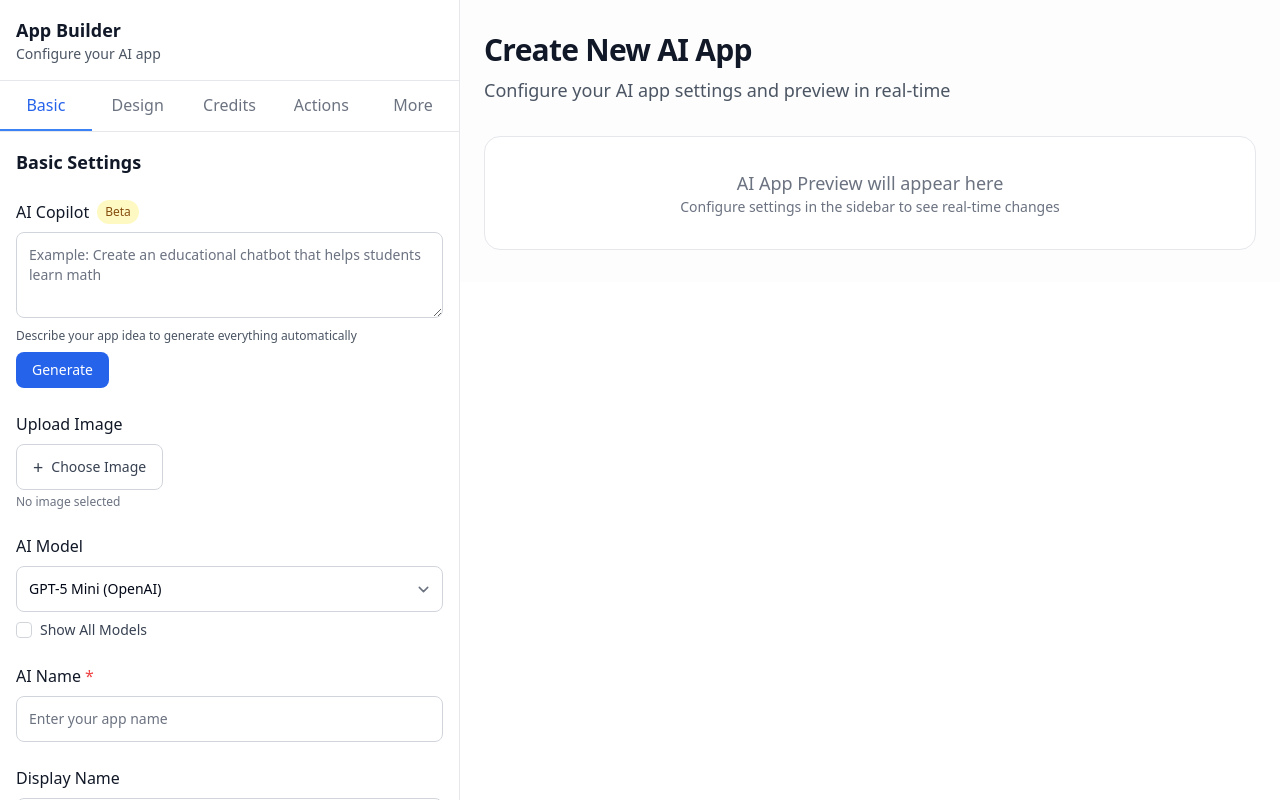
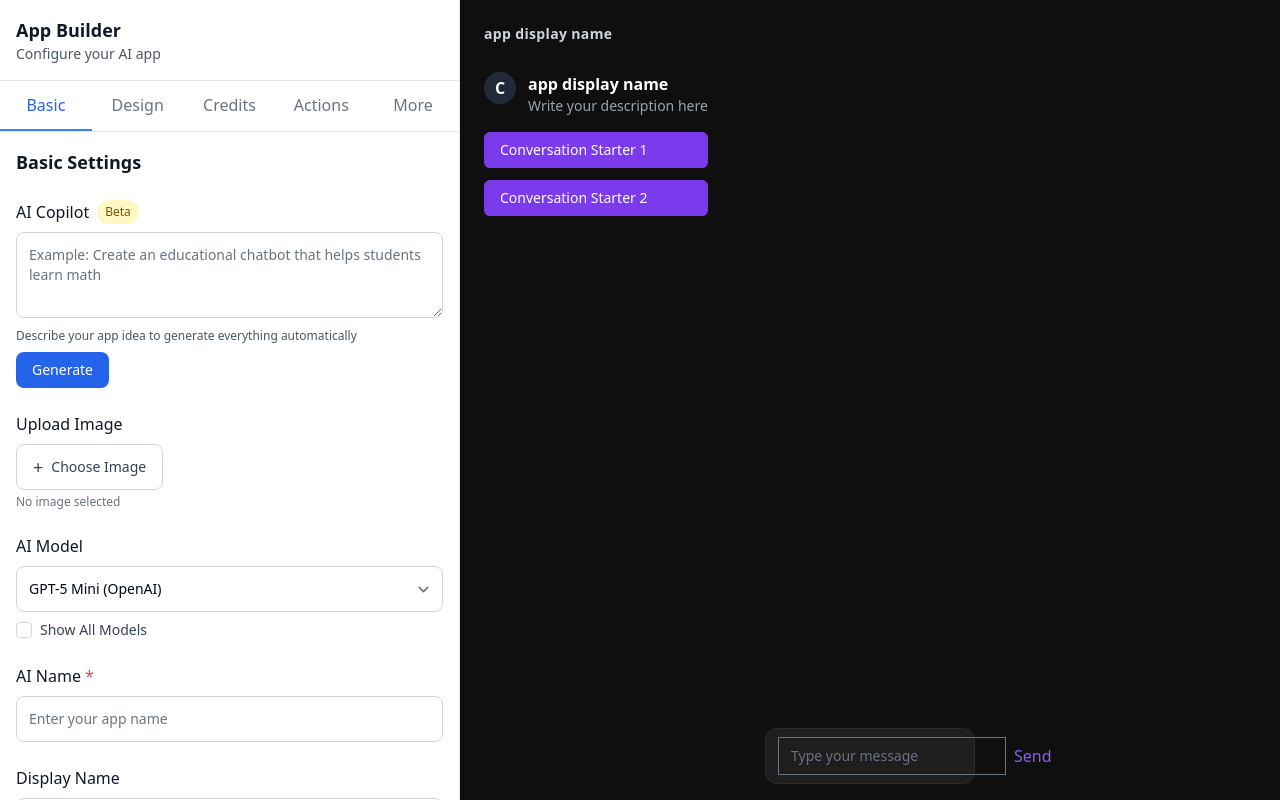
Before and after one commit to mission-driven/curious-ai-builder-frontend, a Next.js app: page /editor in a window 1280 px wide. Built offline with nearby package versions, Linux system fonts and the light colour scheme.

Commit message:
add : start editor

```diff
--- /dev/null
+++ b/components/AppView/AppHeader.tsx
@@ -0,0 +1,11 @@
+interface AppHeaderProps {
+    title: string;
+}
+
+export default function AppHeader({ title }: AppHeaderProps) {
+    return (
+        <div className="px-6 pt-6 pb-3">
+            <h2 className="text-sm font-semibold text-gray-300 tracking-wide">{title}</h2>
+        </div>
+    )
+}
--- /dev/null
+++ b/components/AppView/AppInfoCard.tsx
@@ -0,0 +1,16 @@
+interface AppInfoCardProps {
+    name: string;
+    description: string;
+}
+
+export default function AppInfoCard({ name, description }: AppInfoCardProps) {
+    return (
+        <div className="flex items-start gap-3">
+            <div className="h-8 w-8 rounded-full bg-gray-800 flex items-center justify-center text-white font-bold">C</div>
+            <div>
+                <div className="text-white font-semibold">{name}</div>
+                <div className="text-gray-400 text-sm">{description}</div>
+            </div>
+        </div>
+    )
+}
--- /dev/null
+++ b/components/AppView/ChatInput.tsx
@@ -0,0 +1,13 @@
+export default function ChatInput() {
+    return (
+        <div className="fixed bottom-4 left-1/2 -translate-x-1/2 w-full max-w-[210px]">
+            <div className="flex items-center gap-2 bg-[#1E1E1E] border border-[#2A2A2A] rounded-xl px-3 py-2">
+                <input
+                    className="flex-1 bg-transparent outline-none text-white placeholder-gray-500 text-sm"
+                    placeholder="Type your message"
+                />
+                <button className="text-violet-500 hover:text-violet-400" type="button">Send</button>
+            </div>
+        </div>
+    )
+}
--- /dev/null
+++ b/components/AppView/ConversationStarters.tsx
@@ -0,0 +1,19 @@
+interface ConversationStartersProps {
+    items: string[];
+}
+
+export default function ConversationStarters({ items }: ConversationStartersProps) {
+    return (
+        <div className="flex flex-col gap-3 mt-4">
+            {items.map((label, idx) => (
+                <button
+                    key={idx}
+                    className="w-56 rounded-md bg-violet-600 hover:bg-violet-700 text-white text-sm font-medium px-4 py-2 text-left"
+                    type="button"
+                >
+                    {label}
+                </button>
+            ))}
+        </div>
+    )
+}
--- /dev/null
+++ b/components/AppView/index.tsx
@@ -0,0 +1,31 @@
+import AppHeader from './AppHeader'
+import AppInfoCard from './AppInfoCard'
+import ConversationStarters from './ConversationStarters'
+import ChatInput from './ChatInput'
+
+interface AppViewProps {
+    appName?: string;
+    appDescription?: string;
+    starters?: string[];
+}
+
+export default function AppView({
+    appName = 'app display name',
+    appDescription = 'Write your description here',
+    starters = ['Conversation Starter 1', 'Conversation Starter 2']
+}: AppViewProps) {
+    return (
+        <main className="min-h-screen bg-[#0F0F10]">
+            <div className="w-full">
+                <section className="flex-1">
+                    <AppHeader title="app display name" />
+                    <div className="px-6 py-4">
+                        <AppInfoCard name={appName} description={appDescription} />
+                        <ConversationStarters items={starters} />
+                    </div>
+                </section>
+            </div>
+            <ChatInput />
+        </main>
+    )
+}
--- /dev/null
+++ b/components/IFrame.tsx
@@ -0,0 +1,79 @@
+import { useEffect, useLayoutEffect, useRef, useState } from 'react'
+import { createPortal } from 'react-dom'
+
+interface IFrameProps {
+    title?: string;
+    className?: string;
+    htmlAttrs?: Record<string, string>;
+    head?: React.ReactNode;
+    children?: React.ReactNode;
+    copyParentStyles?: boolean;
+    stylesheetUrls?: string[];
+    styleText?: string;
+}
+
+export default function IFrame({ title = 'App Preview', className, htmlAttrs = {}, head, children, copyParentStyles = false, stylesheetUrls = [], styleText }: IFrameProps) {
+    const iframeRef = useRef<HTMLIFrameElement | null>(null)
+    const [mountNode, setMountNode] = useState<HTMLElement | null>(null)
+
+    useLayoutEffect(() => {
+        const iframe = iframeRef.current
+        if (!iframe) return
+        const doc = iframe.contentDocument
+        if (!doc) return
+
+        // Set basic HTML skeleton
+        doc.open()
+        doc.write('<!DOCTYPE html><html><head></head><body></body></html>')
+        doc.close()
+
+        // Tailwind base reset via inherited classes can be different in iframe;
+        // Use a neutral dark background to match preview.
+        const style = doc.createElement('style')
+        style.textContent = `
+          html, body { margin: 0; padding: 0; height: 100%; background: #0F0F10; color: #fff; }
+          * { box-sizing: border-box; }
+        `
+        doc.head.appendChild(style)
+
+        // Apply provided html attributes to <html>
+        Object.entries(htmlAttrs).forEach(([k, v]) => {
+            try { doc.documentElement.setAttribute(k, v) } catch { }
+        })
+
+        // Optionally copy parent's <link rel="stylesheet"> and <style> tags
+        if (copyParentStyles) {
+            const parentHead = document.head
+            parentHead.querySelectorAll('link[rel="stylesheet"], style').forEach((el) => {
+                const clone = el.cloneNode(true) as HTMLElement
+                doc.head.appendChild(clone)
+            })
+        }
+
+
+        // Add external stylesheets if provided
+        stylesheetUrls.forEach((href) => {
+            const link = doc.createElement('link')
+            link.rel = 'stylesheet'
+            link.type = 'text/css'
+            link.href = href
+            doc.head.appendChild(link)
+        })
+
+        // Add raw CSS text if provided
+        if (styleText) {
+            const extra = doc.createElement('style')
+            extra.textContent = styleText
+            doc.head.appendChild(extra)
+        }
+
+        setMountNode(doc.body)
+    }, [])
+
+    return (
+        <iframe ref={iframeRef} title={title} className={className} style={{ border: 'none' }}>
+            {mountNode && head ? createPortal(head, iframeRef.current!.contentDocument!.head) : null}
+            {mountNode ? createPortal(children, mountNode) : null}
+        </iframe>
+    )
+}
--- /dev/null
+++ b/pages/app/[appId].tsx
@@ -0,0 +1,16 @@
+import Head from 'next/head'
+import dynamic from 'next/dynamic'
+
+const AppView = dynamic(() => import('../../components/AppView'), { ssr: false })
+
+export default function PublicAppPage() {
+    return (
+        <>
+            <Head>
+                <title>AI App</title>
+                <meta name="viewport" content="width=device-width, initial-scale=1" />
+            </Head>
+            <AppView />
+        </>
+    )
+}
--- a/pages/editor.tsx
+++ b/pages/editor.tsx
@@ -1,6 +1,8 @@
 import Head from 'next/head'
 import dynamic from 'next/dynamic'
 const AppBuilderSidebar = dynamic(() => import('../components/AppBuilderSidebar'), { ssr: false })
+const AppView = dynamic(() => import('../components/AppView'), { ssr: false })
+const IFrame = dynamic(() => import('../components/IFrame'), { ssr: false })
 
 export default function EditorPage() {
     return (
@@ -9,27 +11,24 @@ export default function EditorPage() {
                 <title>새 AI 앱 생성 - Curi-AI</title>
             </Head>
             <AppBuilderSidebar />
-            <main className="min-h-screen bg-white pl-app-builder-sidebar">
-                <div className="w-full">
-                    <section className="flex-1 bg-gray-50/40">
-                        <div className="px-6 py-8">
-                            {/* Header */}
-                            <div className="mb-8">
-                                <h1 className="text-3xl font-extrabold tracking-tight text-gray-900">Create New AI App</h1>
-                                <p className="mt-2 text-lg text-gray-600">Configure your AI app settings and preview in real-time</p>
-                            </div>
-
-                            {/* Main Content Area */}
-                            <div className="rounded-2xl border border-gray-200 bg-white p-8">
-                                <div className="text-center text-gray-500">
-                                    <p className="text-lg">AI App Preview will appear here</p>
-                                    <p className="text-sm">Configure settings in the sidebar to see real-time changes</p>
-                                </div>
-                            </div>
-                        </div>
-                    </section>
-                </div>
-            </main>
+            <div className="min-h-screen bg-white pl-app-builder-sidebar">
+                <IFrame
+                    title="App Preview"
+                    className="w-full h-[calc(100vh-0px)]"
+                    htmlAttrs={{ lang: 'en' }}
+                    copyParentStyles
+                    head={(
+                        <>
+                            <meta charSet="utf-8" />
+                            <meta name="viewport" content="width=device-width, initial-scale=1" />
+                            <title>Preview</title>
+                            <style>{`body { font-family: ui-sans-serif, system-ui, -apple-system, Segoe UI, Roboto, Noto Sans, Ubuntu, Cantarell, Helvetica Neue, Arial, "Apple SD Gothic Neo", "Malgun Gothic", "Noto Sans KR", sans-serif; }`}</style>
+                        </>
+                    )}
+                >
+                    <AppView />
+                </IFrame>
+            </div>
         </>
     )
 }
```
Also changed, not shown: docker-compose.dev.yml (+9 -0 lines), styles/globals.css (line endings or trailing spaces), 2 other files (tests, documents, lock files or other folders).
